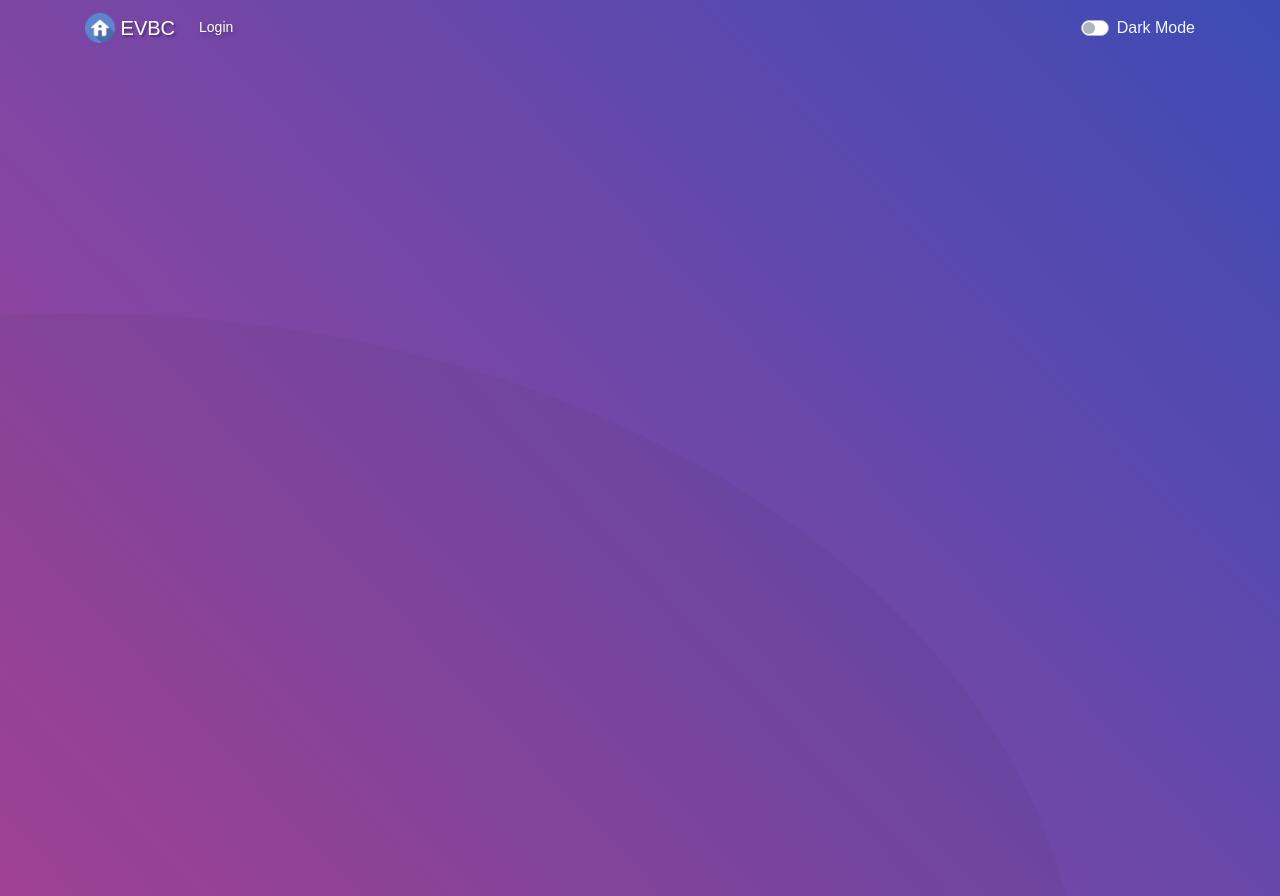
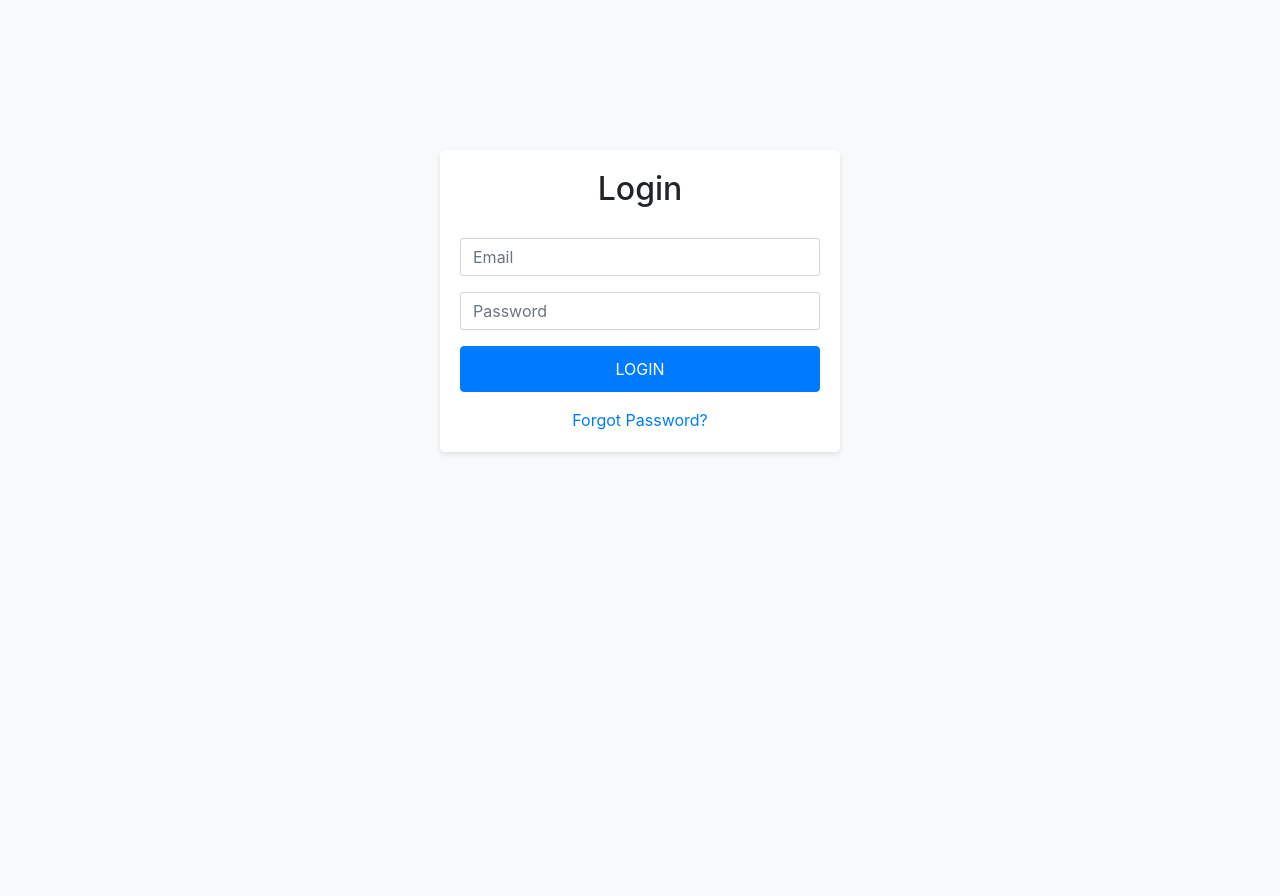
Before and after one commit to rez047/October-29th, a Django app: page / in a window 1280 px wide. After the commit the page ends 454 px from the top, so only its background shows below. Run offline with Django 3.2, Linux system fonts and the light colour scheme; some libraries are stand-ins or nearby versions; some web fonts are replaced.

Commit message:
Update login_page.html

```diff
--- a/school_management_app/templates/login_page.html
+++ b/school_management_app/templates/login_page.html
@@ -1,147 +1,71 @@
-{% load static %}
-
 <!DOCTYPE html>
 <html>
+
 <head>
   <meta charset="utf-8">
   <meta http-equiv="X-UA-Compatible" content="IE=edge">
-  <title>ELDO VALLEY BAPTIST ACADEMY | Log in</title>
+  <title>Login Page</title>
   <meta name="viewport" content="width=device-width, initial-scale=1">
-
-  <link href="{% static "custom/images/icons/icon.png" %}" rel="icon">
-  <link href="../stati/static/img/apple-touch-icon.png" rel="apple-touch-icon">
-  <link rel="stylesheet" href="https://pro.fontawesome.com/releases/v5.10.0/css/all.css">
-  <link rel="stylesheet" href="https://cdn.jsdelivr.net/npm/bootstrap@4.6.0/dist/css/bootstrap.min.css"
-    integrity="sha384-B0vP5xmATw1+K9KRQjQERJvTumQW0nPEzvF6L/Z6nronJ3oUOFUFpCjEUQouq2+l" crossorigin="anonymous">
-  <link rel="stylesheet" type="text/css" href="{% static "custom/fonts/font-awesome-4.7.0/css/font-awesome.min.css" %}">
-  <link rel="stylesheet" type="text/css" href="{% static "custom/fonts/Linearicons-Free-v1.0.0/icon-font.min.css" %}">
-  <link rel="stylesheet" type="text/css" href="{% static "custom/vendor/animate/animate.css" %}">
-  <link rel="stylesheet" type="text/css" href="{% static "custom/vendor/css-hamburgers/hamburgers.min.css" %}">
-  <link rel="stylesheet" type="text/css" href="{% static "custom/vendor/select2/select2.min.css" %}">
-  <link rel="stylesheet" type="text/css" href="{% static "custom/css/util.css" %}">
-  <link rel="stylesheet" type="text/css" href="{% static "custom/css/main.css" %}">
-  <link rel="stylesheet" type="text/css" href="{% static "custom/css/header.css" %}">
-  <link href="https://unpkg.com/aos@2.3.1/dist/aos.css" rel="stylesheet">
-  <link rel="stylesheet" type="text/css" href="{% static "custom/css/dark-mode-login.css" %}">
-  <link rel="preconnect" href="https://fonts.gstatic.com">
-  <link href="https://fonts.googleapis.com/css2?family=Raleway:wght@900&display=swap" rel="stylesheet">
+  <link rel="stylesheet" type="text/css" href="https://stackpath.bootstrapcdn.com/bootstrap/4.5.2/css/bootstrap.min.css">
+  <style>
+    body {
+      background-color: #f8f9fa;
+    }
+    .login-container {
+      margin-top: 150px;
+      max-width: 400px;
+      padding: 20px;
+      background-color: #fff;
+      border-radius: 5px;
+      box-shadow: 0 2px 5px rgba(0, 0, 0, 0.1);
+    }
+    .login-container h2 {
+      text-align: center;
+      margin-bottom: 30px;
+    }
+    .login-container .form-control {
+      padding: 12px;
+      border-radius: 3px;
+    }
+    .login-container .btn-primary {
+      background-color: #007bff;
+      border-color: #007bff;
+      padding: 10px 20px;
+      font-size: 16px;
+      width: 100%;
+    }
+    .login-container .btn-primary:hover {
+      background-color: #0069d9;
+      border-color: #0062cc;
+    }
+  </style>
 </head>
 
-<body style="background-color: rgb(31, 31, 31);">
-  <!-- Navbar -->
-  <div class="limiter">
-    <div class="container-custom">
-      <nav class="navbar navbar-expand-lg navbar-dark noselect" style="width: 100%">
-        <div class="container">
-          <a class="navbar-brand" href="/">
-            <img src="{% static "custom/images/icons/home-icon.png" %}" width="30" height="30"
-              class="d-inline-block align-top" alt="" />
-            EVBC
-          </a>
-          <button class="navbar-toggler" type="button" data-toggle="collapse" data-target="#navbarTogglerDemo02"
-            aria-controls="navbarTogglerDemo02" aria-expanded="false" aria-label="Toggle navigation">
-            <span class="navbar-toggler-icon"></span>
-          </button>
-
-          <div class="collapse navbar-collapse" id="navbarTogglerDemo02">
-            <ul class="navbar-nav mr-auto mt-2 mt-lg-0">
-              <li class="nav-item active">
-                <a class="nav-link" href="/">
-                  Login <span class="sr-only">(current)</span>
-                </a>
-              </li>
-            </ul>
-
-            <div class="custom-control custom-switch noselect">
-              <input type="checkbox" class="custom-control-input" id="darkSwitch">
-              <label class="custom-control-label" for="darkSwitch" style="color: aliceblue;">Dark Mode</label>
-            </div>
+<body>
+  <div class="container">
+    <div class="row justify-content-center">
+      <div class="col-md-6 login-container">
+        <h2>Login</h2>
+        <form action="/doLogin" method="post">
+          {% csrf_token %}
+          <div class="form-group">
+            <input type="email" class="form-control" placeholder="Email" name="email" required>
           </div>
-        </div>
-      </nav>
-    </div>
-    <!-- Form -->
-    <div class="container-login100 noselect">
-      <div class="wrap-login100 p-l-50 p-r-50 p-t-77 p-b-30 bg-light" style="transition: all 0.4s; -webkit-transition: all 0.4s; -o-transition: all 0.4s; -moz-transition: all 0.4s;" data-aos="zoom-in">
-        <form class="login100-form validate-form" action="/doLogin" method="post" id="demo-form">
-          {% csrf_token %}
-          <span class="login100-form-title p-b-55">Login</span>
-
-          <div class="wrap-input100 validate-input m-b-16" data-validate="Please enter your email or username">
-            <input type="text" class="input100 dark-input dark-placeholder" placeholder="Email or Username" name="email_or_username" style="transition: all 0.4s; -webkit-transition: all 0.4s; -o-transition: all 0.4s; -moz-transition: all 0.4s;"/>
-            <span class="focus-input100"></span>
-            <span class="symbol-input100">
-              <span class="lnr lnr-user dark-icon"></span>
-            </span>
+          <div class="form-group">
+            <input type="password" class="form-control" placeholder="Password" name="password" required>
           </div>
-
-          <div class="wrap-input100 validate-input m-b-16" data-validate="Please enter your password">
-            <input type="password" class="input100 dark-input dark-placeholder" placeholder="Password" name="password" id="password-field" style="transition: all 0.4s; -webkit-transition: all 0.4s; -o-transition: all 0.4s; -moz-transition: all 0.4s;"/>
-            <span class="focus-input100"></span>
-            <span class="symbol-input100">
-              <span class="lnr lnr-lock dark-icon"></span>
-            </span>
-            <span class="symbol-inputcustom">
-              <span toggle="#password-field" class="fa fa-fw fa-eye field-icon toggle-password dark-icon" style="pointer-events: all; cursor: pointer;"></span>
-            </span>
-          </div>
-
-          <div class="container-login100-form-btn p-t-25">
-            <button type="submit" class="login100-form-btn">LOGIN</button>
-          </div>
-
-          {% if messages %}
-            {% for message in messages %}
-              {% if message.tags == 'error' %}
-                <div class="alert alert_error mt-4" style="width: 100%;">
-                  <button aria-hidden="true" data-dismiss="alert" class="close" type="button">×</button>
-                  <strong>{{ message }}</strong>
-                </div>
-              {% endif %}
-              {% if message.tags == 'success' %}
-                <div class="alert alert_success mt-4" style="width: 100%;">
-                  <button aria-hidden="true" data-dismiss="alert" class="close" type="button">×</button>
-                  <strong>{{ message }}</strong>
-                </div>
-              {% endif %}
-            {% endfor %}
-          {% endif %}
-
-          <div class="text-center w-full p-t-115 p-b-230">
-            <a href="#" class="txt1">
-              Forgot your password?
-            </a>
+          <div class="form-group">
+            <button type="submit" class="btn btn-primary">LOGIN</button>
           </div>
         </form>
+        <div class="text-center">
+          <a href="{% url 'password_reset' %}">Forgot Password?</a>
+        </div>
       </div>
     </div>
   </div>
 
-  <script src="{% static "custom/vendor/jquery/jquery-3.2.1.min.js" %}"></script>
-  <script src="{% static "custom/vendor/bootstrap/js/popper.js" %}"></script>
-  <script src="{% static "custom/vendor/bootstrap/js/bootstrap.min.js" %}"></script>
-  <script src="{% static "custom/vendor/select2/select2.min.js" %}"></script>
-  <script src="{% static "custom/js/main.js" %}"></script>
-  <script src="https://cdn.jsdelivr.net/npm/sweetalert2@11"></script>
-  <script src="https://code.jquery.com/jquery-3.6.0.min.js"></script>
-  <script src="https://cdnjs.cloudflare.com/ajax/libs/jquery-validate/1.19.3/jquery.validate.min.js"></script>
-  <script src="{% static "custom/js/dark-mode-login.js" %}"></script>
-  <script>
-    $(document).ready(function () {
-      $("#demo-form").validate({
-        rules: {
-          email_or_username: "required",
-          password: "required",
-        },
-        messages: {
-          email_or_username: "Please enter your email or username",
-          password: "Please enter your password",
-        },
-        submitHandler: function (form) {
-          form.submit();
-        },
-      });
-    });
-  </script>
+  <script src="https://stackpath.bootstrapcdn.com/bootstrap/4.5.2/js/bootstrap.min.js"></script>
 </body>
+
 </html>
```
